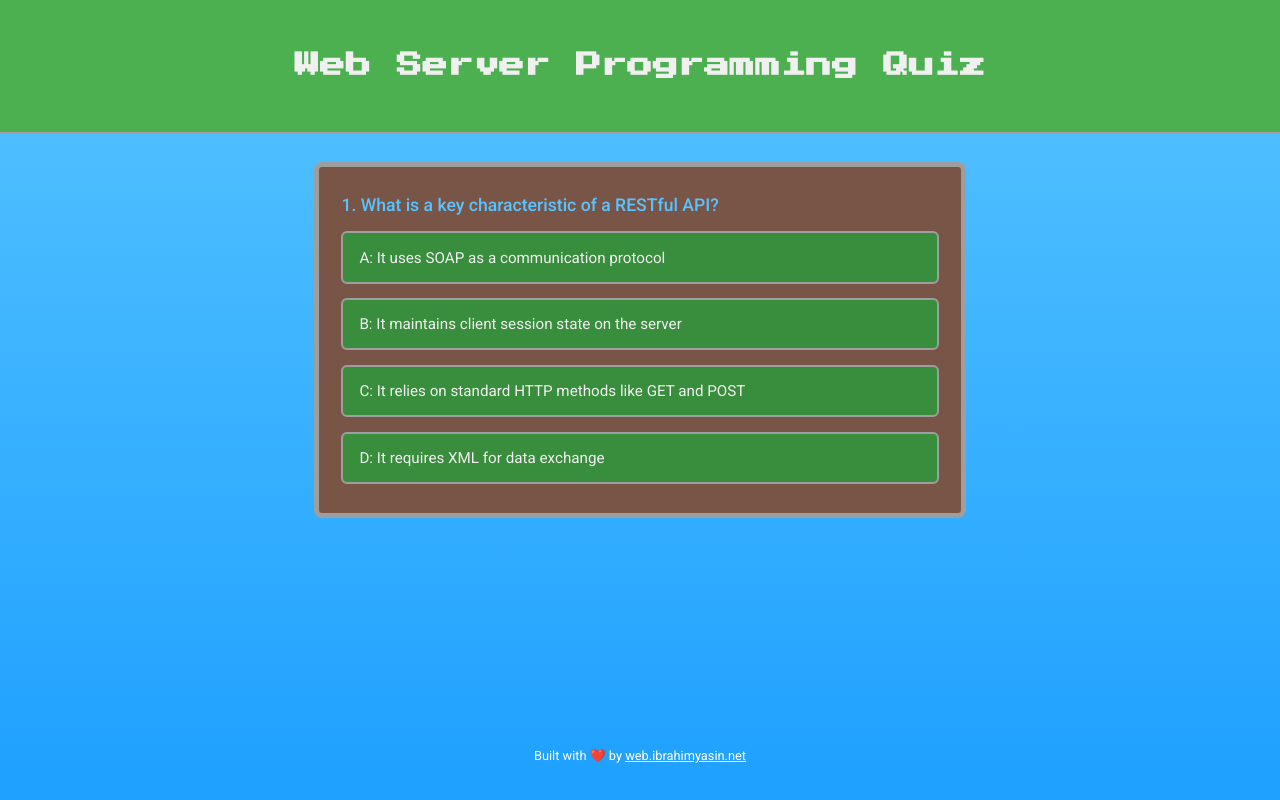
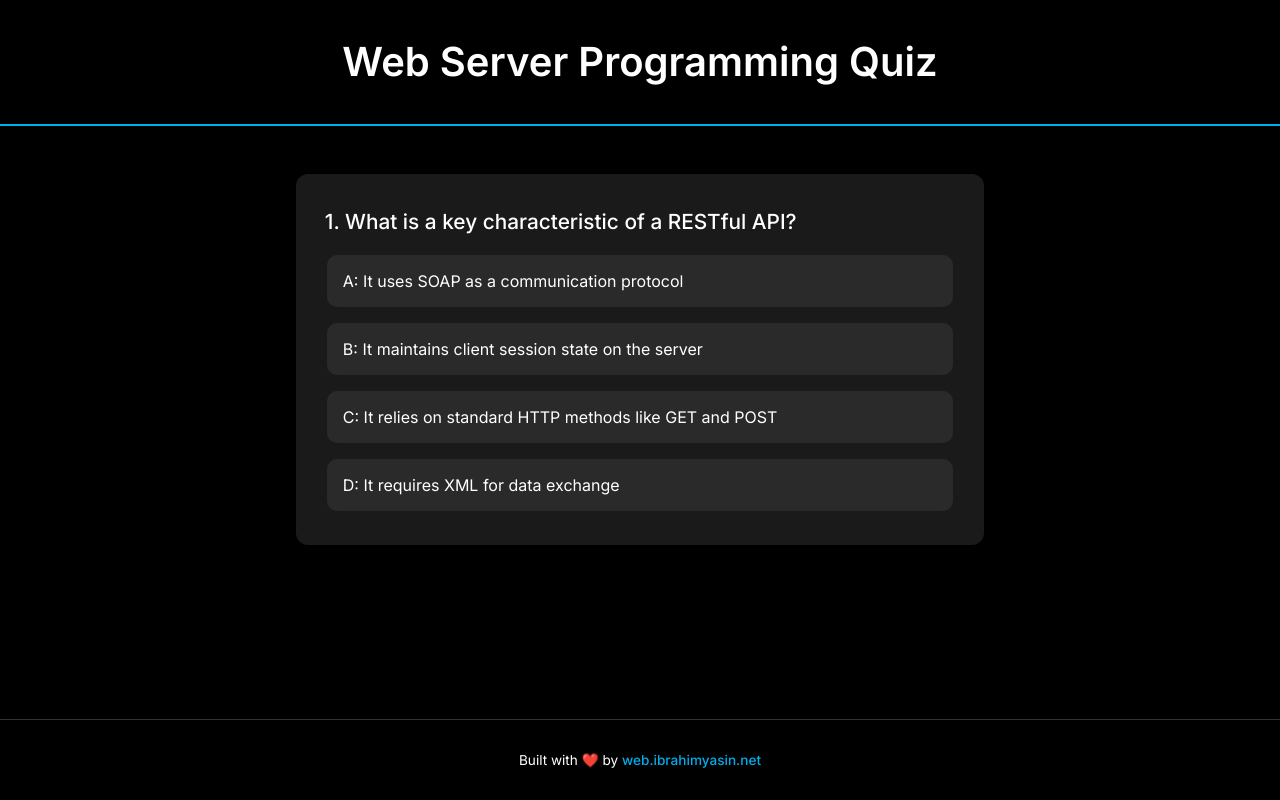
Before and after one commit to ledlyy/web-server-final, a plain HTML site: page index.html in a window 1280 px wide. Drawn offline with Linux system fonts and the light colour scheme.

Commit message:
changed theme.

```diff
--- a/index.css
+++ b/index.css
@@ -1,168 +1,198 @@
-/* ======================================================
-   Minecraft-Inspired Responsive Theme – index.css (v2)
-   Mobile-optimized, normal question font, white footer text
-   ====================================================== */
+/* =========================================================
+   Professional Dark Theme – index.css
+   Black background, white text, perfect mobile-first design
+   ========================================================= */
 
-/* ------------------- Font Imports ------------------- */
-@import url('https://fonts.googleapis.com/css2?family=Press+Start+2P&family=Roboto:wght@400;500&display=swap');
+/* ---------- Font Import ---------- */
+@import url('https://fonts.googleapis.com/css2?family=Inter:wght@400;500;600&display=swap');
 
-/* ------------------- Design Tokens ------------------- */
+/* ---------- Design Tokens ---------- */
 :root {
-  /* Minecraft palette */
-  --grass: #4caf50;
-  --grass-dark: #388e3c;
-  --dirt: #795548;
-  --stone: #9e9e9e;
-  --sky-light: #57c4ff;
-  --sky-dark: #1ea0ff;
-  --text-light: #f0f0f0;
+  /* Colors */
+  --bg-page: #000000;
+  --bg-card: #1a1a1a;
+  --text-main: #ffffff;
+  --text-muted: #cccccc;
+  --accent: #00adee;
+  --error: #e74c3c;
+  --radius: 12px;
 
-  /* Layout & sizing */
-  --radius: 6px;
-  --gap: 0.9rem;
-  --max-width: 680px;
+  /* Spacing & sizing */
+  --gap: 1rem;
+  --max-width: 720px;
   --safe-pad: env(safe-area-inset, 0);
 
-  /* Pixel outline */
-  --pixel: 0 0 0 2px var(--stone);
+  /* Shadows */
+  --shadow: 0 4px 12px rgba(0, 0, 0, 0.6);
 }
 
-/* -------------- Global Reset & Base -------------- */
-*, *::before, *::after { box-sizing: border-box; }
-html { scroll-behavior: smooth; }
+/* ---------- Global Reset & Base ---------- */
+*,
+*::before,
+*::after {
+  box-sizing: border-box;
+}
+
+html {
+  scroll-behavior: smooth;
+}
+
 body {
   margin: 0;
   padding: var(--safe-pad);
-  font-family: 'Roboto', sans-serif;
-  background: linear-gradient(to bottom, var(--sky-light), var(--sky-dark));
-  color: var(--text-light);
-  min-height: 100vh;
+  font-family: 'Inter', sans-serif;
+  background: var(--bg-page);
+  color: var(--text-main);
+  line-height: 1.5;
   display: flex;
   flex-direction: column;
-  overflow-x: hidden;
+  min-height: 100vh;
+  -webkit-font-smoothing: antialiased;
+  text-rendering: optimizeLegibility;
 }
 
-/* ------------------- Header ------------------- */
+/* ---------- Header ---------- */
 header {
-  background: var(--grass);
-  box-shadow: var(--pixel);
   text-align: center;
-  padding: clamp(1.2rem, 6vw, 2rem) 1rem;
-}
-header h1 {
-  font-family: 'Press Start 2P', monospace;
-  font-size: clamp(1rem, 4.5vw, 1.6rem);
-  color: var(--text-light);
-  line-height: 1.3;
-  word-break: break-word;
+  padding: clamp(1rem, 5vw, 2rem) 1rem;
+  border-bottom: 2px solid var(--accent);
 }
 
-/* ------------------- Main ------------------- */
+header h1 {
+  margin: 0;
+  font-size: clamp(1.5rem, 6vw, 2.5rem);
+  font-weight: 600;
+  color: var(--text-main);
+}
+
+/* ---------- Main Container ---------- */
 main {
   flex: 1;
   width: 100%;
   max-width: var(--max-width);
-  margin: 1.5rem auto;
+  margin: 2rem auto;
   padding: 0 1rem;
 }
 
-/* ------------------- Quiz Card ------------------- */
+/* ---------- Quiz Card ---------- */
 .card {
-  background: var(--dirt);
-  border: 3px solid var(--stone);
+  background: var(--bg-card);
   border-radius: var(--radius);
-  padding: clamp(1rem, 4vw, 1.6rem);
-  box-shadow: var(--pixel);
+  box-shadow: var(--shadow);
+  padding: clamp(1rem, 4vw, 1.5rem);
+  margin-bottom: var(--gap);
   overflow: hidden;
 }
 
-/* Question Text (normal font) */
+/* ---------- Question ---------- */
 .question {
-  font-family: 'Roboto', sans-serif;
-  font-size: clamp(0.9rem, 3.5vw, 1.1rem);
+  font-size: clamp(1rem, 4vw, 1.3rem);
   font-weight: 500;
-  color: var(--sky-light);
+  color: var(--text-main);
   margin-bottom: 1rem;
-  white-space: normal;
   word-break: break-word;
 }
 
-/* ------------------- Options ------------------- */
+/* ---------- Options ---------- */
 .options {
   display: flex;
   flex-direction: column;
-  gap: var(--gap);
+  gap: 0.75rem;
 }
+
 button.option {
-  font-family: 'Roboto', sans-serif;
-  font-size: clamp(0.85rem, 3vw, 0.95rem);
-  padding: clamp(0.8rem, 3vw, 0.95rem) 1rem;
-  border: 2px solid var(--stone);
+  font-family: inherit;
+  font-size: clamp(0.9rem, 3.5vw, 1rem);
+  padding: clamp(0.8rem, 3vw, 1rem) 1rem;
+  background: #2a2a2a;
+  color: var(--text-main);
+  border: 2px solid var(--bg-card);
   border-radius: var(--radius);
-  background: var(--grass-dark);
-  color: var(--text-light);
   text-align: left;
   cursor: pointer;
-  transition: transform 0.12s ease, filter 0.12s ease;
-  width: 100%;
+  transition:
+    background 0.2s ease,
+    border-color 0.2s ease,
+    transform 0.15s ease;
 }
+
 button.option:hover,
 button.option:focus-visible {
-  transform: translateY(-1px);
-  filter: brightness(1.1);
+  background: #333333;
+  border-color: var(--accent);
+  transform: translateY(-2px);
   outline: none;
 }
+
 button.option.correct {
-  background: var(--grass);
-  border-color: var(--sky-light);
-}
-button.option.incorrect {
-  background: #b71c1c;
-  border-color: #ef5350;
+  background: rgba(0, 173, 238, 0.15);
+  border-color: var(--accent);
 }
 
-/* ------------------- Explanation ------------------- */
+button.option.incorrect {
+  background: rgba(231, 76, 60, 0.15);
+  border-color: var(--error);
+}
+
+/* ---------- Explanation ---------- */
 .explanation {
-  margin-top: 1.2rem;
-  padding: 0.9rem 1rem;
+  margin-top: 1rem;
+  padding: 0.8rem 1rem;
   font-size: clamp(0.8rem, 3vw, 0.9rem);
-  background: var(--stone);
-  border-left: 4px solid var(--sky-light);
-  border-radius: calc(var(--radius) / 2);
-  color: #222;
+  background: #262626;
+  color: var(--text-main);
+  border-left: 4px solid var(--accent);
+  border-radius: 0  var(--radius) var(--radius) 0;
   word-break: break-word;
 }
 
-/* ------------------- Footer (white text) ------------------- */
+/* ---------- Footer ---------- */
 footer {
   text-align: center;
-  padding: 1rem 0 1.5rem;
-  font-size: 0.8rem;
-  color: #fff;
+  padding: 1rem 0;
+  font-size: 0.85rem;
+  color: var(--text-main);
+  border-top: 1px solid #333333;
 }
+
 footer a {
-  color: #fff;
+  color: var(--accent);
+  text-decoration: none;
+  font-weight: 500;
+}
+
+footer a:hover {
   text-decoration: underline;
 }
-footer a:hover {
-  filter: brightness(1.2);
+
+/* ---------- Mobile / Responsive Tweaks ---------- */
+/* Ultra-small devices ≤360px */
+@media (max-width: 360px) {
+  header h1 {
+    font-size: 1.4rem;
+  }
+  .question {
+    font-size: 1rem;
+  }
+  button.option {
+    font-size: 0.85rem;
+    padding: 0.7rem 0.9rem;
+  }
 }
 
-/* ------------------- Responsive Tweaks ------------------- */
-/* Ultra-small phones */
-@media (max-width: 340px) {
-  header h1 { font-size: 0.9rem; }
-  .question { font-size: 0.85rem; }
-  button.option { font-size: 0.8rem; padding: 0.7rem 0.9rem; }
+/* Larger screens ≥900px */
+@media (min-width: 900px) {
+  main {
+    margin: 3rem auto;
+  }
+  .card {
+    padding: 2rem 1.8rem;
+  }
 }
 
-/* Tablets & up */
-@media (min-width: 800px) {
-  main { margin: 2rem auto; }
-  .card { padding: 1.8rem 1.4rem; }
+/* ---------- Accessibility: Reduced Motion ---------- */
+@media (prefers-reduced-motion: reduce) {
+  * {
+    transition: none !important;
+  }
 }
-
-/* ------------------- Reduced Motion ------------------- */
-@media (prefers-reduced-motion: reduce) {
-  * { transition: none !important; }
-}
```
